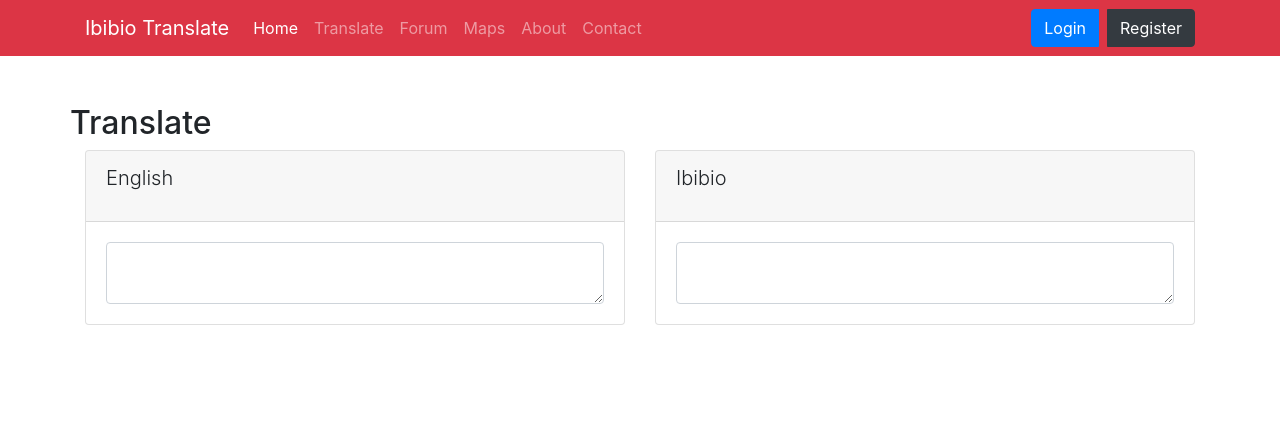
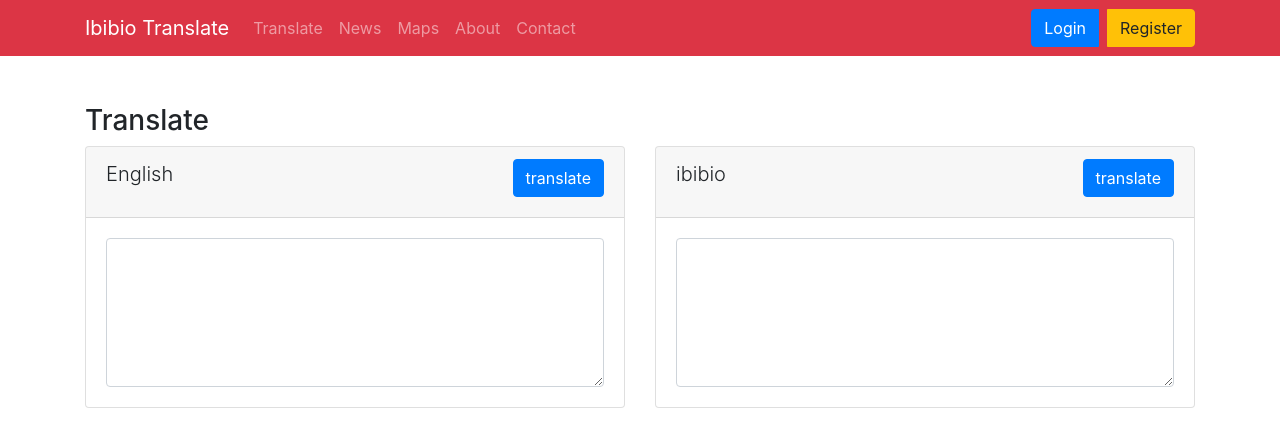
Before and after one commit to francisudeji/ibibiohub, a React (Create React App) app: page /translate in a window 1280 px wide. Shown: the top 444 px of the page. Built offline with nearby package versions, Linux system fonts and the light colour scheme.

Commit message:
Made a lot of changes, added routing, homepage, translation page etc

```diff
--- a/package.json
+++ b/package.json
@@ -3,6 +3,7 @@
   "version": "0.1.0",
   "private": true,
   "dependencies": {
+    "axios": "^0.18.0",
     "react": "^16.4.2",
     "react-dom": "^16.4.2",
     "react-router-dom": "^4.3.1",
@@ -13,5 +14,8 @@
     "build": "react-scripts build",
     "test": "react-scripts test --env=jsdom",
     "eject": "react-scripts eject"
+  },
+  "devDependencies": {
+    "react-loader-spinner": "^2.0.2"
   }
 }
--- a/src/App.js
+++ b/src/App.js
@@ -1,10 +1,15 @@
-import React, { Component } from 'react';
-import { BrowserRouter as Router, Route, Switch } from 'react-router-dom';
-import Navbar from './components/layout/Navbar';
-import Homepage from './components/pages/Homepage';
-import { Provider } from './context/Context'
+import React, { Component } from "react";
+import { BrowserRouter as Router, Route, Switch } from "react-router-dom";
+import Navbar from "./components/layout/Navbar";
+import HomePage from "./components/pages/HomePage";
+import TranslatePage from "./components/pages/TranslatePage"
+import { Provider } from "./context/Context";
 
 class App extends Component {
+  state = {
+    isLoggedIn: true
+  }
+
   render() {
     return (
       <Provider>
@@ -13,7 +18,8 @@ class App extends Component {
             <Navbar />
             <div className="container">
               <Switch>
-                <Route path="/" component={Homepage} />
+                <Route exact path="/forum/general" component={HomePage} />
+                <Route exact path="/translate" component={TranslatePage} />
               </Switch>
             </div>
           </React.Fragment>
--- /dev/null
+++ b/src/components/Forum/Forum.js
@@ -0,0 +1,51 @@
+import React, { Component } from "react";
+import { BrowserRouter as Router, Link, Route, Switch } from "react-router-dom";
+import General from "./General";
+import Private from "./Private";
+import Profile from "./Profile";
+import Search from "./Search";
+
+class Forum extends Component {
+  render() {
+    return (
+      <div>
+        <Router>
+          <React.Fragment>
+            <ul className="nav nav-tabs justify-content-center">
+              <li className="nav-item">
+                <Link className="nav-link active" to="/forum/general">
+                  General
+                </Link>
+              </li>
+              <li className="nav-item">
+                <Link className="nav-link" to="/forum/search">
+                  Search
+                </Link>
+              </li>
+              <li className="nav-item">
+                <Link className="nav-link" to="/forum/private">
+                  Private
+                </Link>
+              </li>
+              <li className="nav-item">
+                <Link className="nav-link" to="/forum/profile">
+                  Profile
+                </Link>
+              </li>
+            </ul>
+
+            <Switch>
+              <Route exact path="/forum/general" component={General} />
+              <Route exact path="/forum/search" component={Search} />
+              <Route exact path="/forum/private" component={Private} />
+              <Route exact path="/forum/profile" component={Profile} />
+            </Switch>
+
+          </React.Fragment>
+        </Router>
+      </div>
+    );
+  }
+}
+
+export default Forum;
--- /dev/null
+++ b/src/components/Forum/Private.js
@@ -0,0 +1,13 @@
+import React, { Component } from "react";
+
+class Private extends Component {
+  render() {
+    return (
+      <div>
+        <h1>Private</h1>
+      </div>
+    );
+  }
+}
+
+export default Private;
--- /dev/null
+++ b/src/components/Forum/Profile.js
@@ -0,0 +1,13 @@
+import React, { Component } from "react";
+
+class Profile extends Component {
+  render() {
+    return (
+      <div>
+        <h1>Profile</h1>
+      </div>
+    );
+  }
+}
+
+export default Profile;
--- /dev/null
+++ b/src/components/Forum/Search.js
@@ -0,0 +1,13 @@
+import React, { Component } from "react";
+
+class Search extends Component {
+  render() {
+    return (
+      <div>
+        <h1>Search</h1>
+      </div>
+    );
+  }
+}
+
+export default Search;
--- a/src/components/Translate/Translate.js
+++ b/src/components/Translate/Translate.js
@@ -1,41 +1,166 @@
 import React, { Component } from "react";
 import { Consumer } from "../../context/Context";
+import axios from "axios";
+import Loader from "react-loader-spinner";
 
 class Translate extends Component {
   state = {
-    translateEndpoint:
-      "https://glosbe.com/gapi/translate?from=pol&dest=eng&format=json&phrase=witaj&pretty=true",
     english: "",
-    ibibio: ""
+    ibibio: "",
+    from: "",
+    to: "",
+    isloading: false,
+    endpoint: "",
+    error: ""
   };
 
   onInputChanged = e => {
     this.setState({
-      [e.target.name]: e.target.value,
+      [e.target.name]: e.target.value
     });
+  };
 
+  getTranslationData = (from, to, isToIbb) => {
+    axios
+      .get(this.state.endpoint)
+      .then(res => {
+        console.log(res.data);
+        if (res.data.result === "ok") {
+          if (isToIbb) {
+            const ibibio = res.data.tuc[0].phrase.text;
+            this.setState({
+              ibibio,
+              isloading: false
+            });
+          } else {
+            console.log(res.data);
+            const english = res.data.tuc[0].phrase.text;
+            this.setState({
+              english,
+              isloading: false
+            });
+          }
+        }
+      })
+      .catch(err => {
+        if (err) {
+          this.setState({
+            error: "Could not find word in the dictionary",
+            isloading: false
+          });
+        }
+      });
+  };
 
+  translateTo = targetLang => {
+    if (targetLang === "ibibio") {
+      if (this.state.english === "")
+        this.setState(
+          {
+            error: "Input field cannot be empty",
+            isloading: false
+          },
+          () => false
+        );
+      this.setState(
+        {
+          from: "eng",
+          to: "ibb",
+          ibibio: "",
+          isloading: true,
+          endpoint: `https://cors-anywhere.herokuapp.com/https://glosbe.com/gapi/translate?from=eng&dest=ibb&format=json&phrase=${this.state.english.toLocaleLowerCase()}&pretty=true`
+        },
+        () => this.getTranslationData(this.state.from, this.state.to, true)
+      );
+    }
+
+    if (targetLang === "english") {
+      if (this.state.ibibio === "")
+        this.setState(
+          {
+            error: "Input field cannot be empty",
+            isloading: false
+          },
+          () => false
+        );
+      this.setState(
+        {
+          from: "ibb",
+          to: "eng",
+          english: "",
+          isloading: true,
+          endpoint: `https://cors-anywhere.herokuapp.com/https://glosbe.com/gapi/translate?from=ibb&dest=eng&format=json&phrase=${this.state.ibibio.toLocaleLowerCase()}&pretty=true`
+        },
+        () => this.getTranslationData(this.state.from, this.state.to, false)
+      );
+    }
   };
 
   render() {
-    const { english, ibibio } = this.state;
+    const styles = {
+      fontSize: {
+        "fontSize": "30px"
+      }
+    }
+    const { english, ibibio, isloading, error } = this.state;
     return (
-      <div className="translate">
+      <div className="translate mt-5">
         <div className="row">
-          <h2>Translate</h2>
+          <div className="col-6">
+            <h3>Translate</h3>
+          </div>
+          <div className="col-6 text-right">
+            {isloading === true ? (
+              <Loader
+                type="ThreeDots"
+                color="#dc3545"
+                height="30"
+                width="100"
+              />
+            ) : (
+              ""
+            )}
+          </div>
+        </div>
+        <div className="row">
+          {error !== "" ? (
+            <div
+              className="alert alert-danger mx-auto"
+              style={{ width: "94%" }}
+            >
+              {error}
+            </div>
+          ) : (
+            ""
+          )}
         </div>
         <div className="row">
           <div className="col-xs-12 col-sm-12 col-md-6 col-lg-6">
             <div className="card">
               <div className="card-header">
-                <p className="lead">English</p>
+                <div className="row">
+                  <div className="col-6">
+                    <p className="lead">English</p>
+                  </div>
+                  <div className="col-6 text-right">
+                    <button
+                      onClick={e => this.translateTo("ibibio")}
+                      className="btn btn-primary"
+                    >
+                      translate
+                    </button>
+                  </div>
+                </div>
               </div>
               <div className="card-body">
                 <textarea
+                  required
+                  rows="3"
                   name="english"
                   className="form-control"
                   value={english}
-                  onChange={(e) => this.onInputChanged(e)}
+                  onChange={e => this.onInputChanged(e)}
+                  style={styles.fontSize}
                 />
               </div>
             </div>
@@ -43,19 +168,35 @@ class Translate extends Component {
           <div className="col-xs-12 col-sm-12 col-md-6 col-lg-6">
             <div className="card">
               <div className="card-header">
-                <p className="lead">Ibibio</p>
+                <div className="row">
+                  <div className="col-6">
+                    <p className="lead">ibibio</p>
+                  </div>
+                  <div className="col-6 text-right">
+                    <button
+                      onClick={e => this.translateTo("english")}
+                      className="btn btn-primary"
+                    >
+                      translate
+                    </button>
+                  </div>
+                </div>
               </div>
               <div className="card-body">
                 <textarea
+                  required
+                  rows="3"
                   name="ibibio"
                   className="form-control"
                   value={ibibio}
-                  onChange={(e) => this.onInputChanged(e)}
+                  onChange={e => this.onInputChanged(e)}
+                  style={styles.fontSize}
                 />
               </div>
             </div>
           </div>
         </div>
+        <div className="row text-center mt-3" />
       </div>
     );
   }
--- a/src/components/layout/Navbar.js
+++ b/src/components/layout/Navbar.js
@@ -2,7 +2,7 @@ import React from "react";
 import { Link } from "react-router-dom";
 
 const Navbar = () => (
-  <nav className="navbar navbar-expand-lg navbar-dark bg-danger mb-5">
+  <nav className="navbar navbar-expand-lg navbar-dark bg-danger mb-2">
     <div className="container">
       <Link className="navbar-brand" to="/">
         Ibibio Translate
@@ -20,19 +20,14 @@ const Navbar = () => (
       </button>
       <div className="collapse navbar-collapse" id="navbarNav">
         <ul className="navbar-nav">
-          <li className="nav-item active">
-            <Link className="nav-link" to="/">
-              Home <span className="sr-only">(current)</span>
-            </Link>
-          </li>
           <li className="nav-item">
-            <Link className="nav-link" to="/">
+            <Link className="nav-link" to="/translate">
               Translate
             </Link>
           </li>
           <li className="nav-item">
-            <Link className="nav-link" to="/forum">
-              Forum
+            <Link className="nav-link" to="/news">
+              News
             </Link>
           </li>
           <li className="nav-item">
@@ -60,7 +55,7 @@ const Navbar = () => (
           <Link to="/auth/login" className="btn btn-primary">
             Login
           </Link>
-          <Link to="/auth/register" className="btn btn-dark ml-2">
+          <Link to="/auth/register" className="btn btn-warning ml-2">
             Register
           </Link>
         </div>
--- a/src/components/pages/Homepage.js
+++ b/src/components/pages/HomePage.js
@@ -1,10 +1,11 @@
 import React, { Component } from 'react';
-import Translate from '../Translate/Translate'
+import Forum from '../Forum/Forum'
+
 class Homepage extends Component {
   render() {
     return (
       <div>
-        <Translate />
+        <Forum />
       </div>
     );
   }
--- /dev/null
+++ b/src/components/pages/TranslatePage.js
@@ -0,0 +1,14 @@
+import React, { Component } from "react";
+import Translate from "../Translate/Translate";
+
+class TranslatePage extends Component {
+  render() {
+    return (
+      <div>
+        <Translate />
+      </div>
+    );
+  }
+}
+
+export default TranslatePage;
```
Also changed, not shown: src/components/Forum/General.js (added, +52 -0 lines), src/img/avatar.png (added), 1 other file (tests, documents, lock files or other folders).
